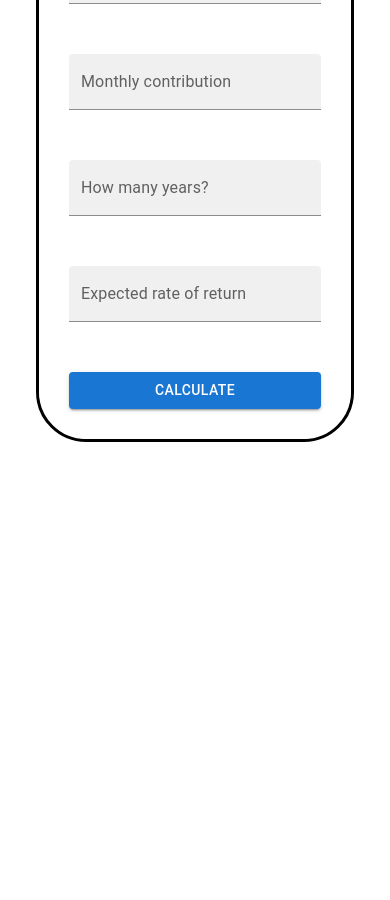
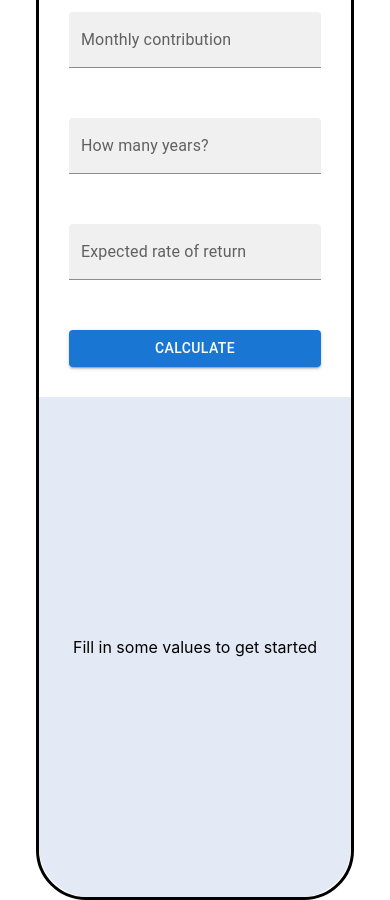
Before and after one commit to smm3123/Recharts-Investment-Calculator, a React (Create React App) app: page / in a window 390 px wide. Shown: the part 360-1260 px from the top of the page. Before the commit the page ends 844 px from the top, so only its background shows below. Built offline with nearby package versions, Linux system fonts and the light colour scheme.

Commit message:
Improve responsive behavior

```diff
--- a/src/App.jsx
+++ b/src/App.jsx
@@ -15,14 +15,15 @@ function App() {
       flexDirection: 'column',
       justifyContent: 'center',
       alignItems: 'center',
-      height: '100vh',
+      height: '100%',
+      p: isMobile ? 0 : 4,
     }}>
       <Box sx={{ fontWeight: "bold", fontSize: '40px', mb: '25px' }}>Investment Calculator</Box>
       <Box sx={{
         display: 'flex',
         flexDirection: isMobile ? 'column' : 'row',
         justifyContent: 'center',
-        height: 'auto',
+        height: '100%',
         width: '80%',
         borderRadius: '50px',
         border: '3px',
@@ -31,7 +32,7 @@ function App() {
         <Box sx={{ width: isMobile ? "100%" : "40%", height: isMobile ? "50%" : "100%" }}>
           <Inputs setYearlyReturns={setYearlyReturns} />
         </Box>
-        <Box sx={{ height: "100%", width: "100%", display: "flex"}}>
+        <Box sx={{ height: isMobile ? "500px" : "80vh", width: "100%", display: "flex"}}>
           <Chart yearlyReturns={yearlyReturns} />
         </Box>
       </Box>
--- a/src/components/Chart.jsx
+++ b/src/components/Chart.jsx
@@ -68,14 +68,14 @@ const Chart = ({ yearlyReturns }) => {
       display: 'flex',
       justifyContent: 'center',
       alignItems: 'center',
-      height: isEmpty(yearlyReturns) ? '0%' : '100%',
+      height: '100%',
       width: '100%',
       backgroundColor: '#e4eaf5',
       borderRadius: isMobile ? '0px 0px 50px 50px' : '0px 50px 50px 0px',
     }}>
       {isEmpty(yearlyReturns) ?
         <Box>
-          {isMobile ? "" : "Fill in some values to get started"}
+          Fill in some values to get started
         </Box>
         :
         <Visualization yearlyReturns={yearlyReturns} />
```
